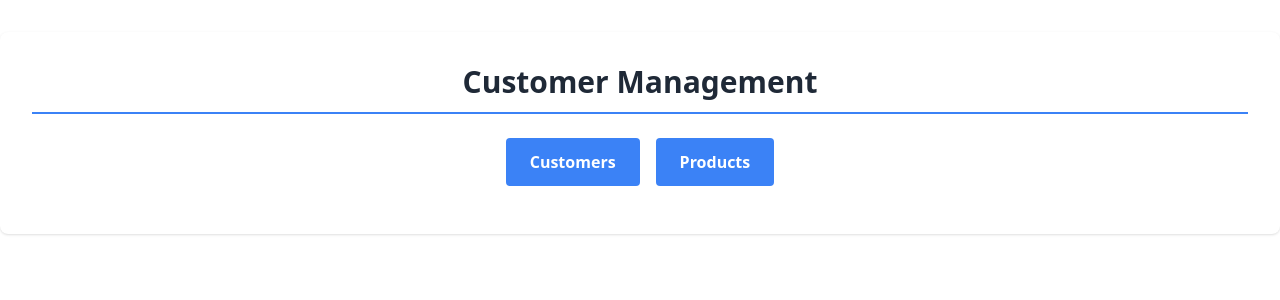
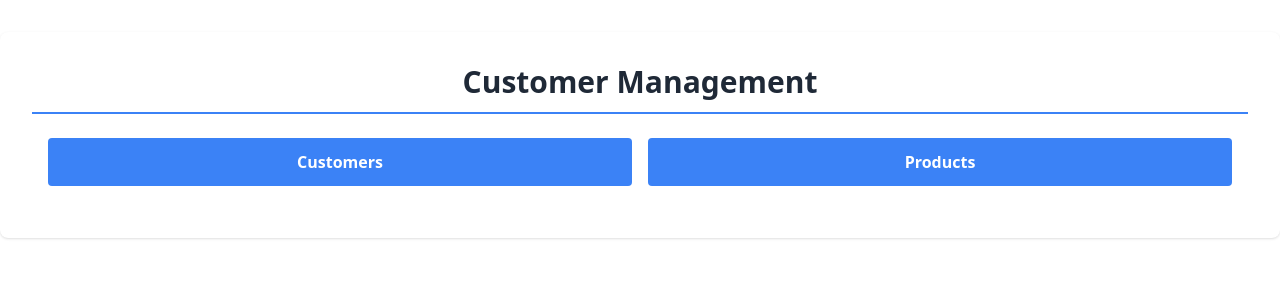
Before and after one commit to ArtiomIagolnic/order-manager, a Vue app: page / in a window 1280 px wide. Shown: the top 300 px of the page. Built offline with nearby package versions, Linux system fonts and the light colour scheme.

Commit message:
final version

```diff
--- a/src/App.vue
+++ b/src/App.vue
@@ -1,22 +1,27 @@
 <template>
   <div class="mx-auto flex justify-center items-center mt-8">
     <div class="container mx-auto bg-white p-8 rounded-lg shadow">
-      <h1
-        class="text-3xl font-bold text-center mb-6 text-gray-800 border-b-2 border-blue-500 pb-3"
-      >
+      <h1 class="text-3xl font-bold text-center mb-6 text-gray-800 border-b-2 border-blue-500 pb-3">
         Customer Management
       </h1>
-      <nav class="flex justify-center m-4 space-x-4">
-        <button
-          class="px-6 py-3 text-white font-semibold rounded bg-blue-500 hover:bg-blue-600"
-        >
-          <router-link :to="{ name: 'customers' }">Customers</router-link>
-        </button>
-        <button
-          class="px-6 py-3 text-white font-semibold rounded bg-blue-500 hover:bg-blue-600"
-        >
-          <router-link :to="{ name: 'products' }">Products</router-link>
-        </button>
+      <nav class="flex justify-center m-4 space-x-4 mb-5">
+        <div class="flex-1">
+
+          <router-link :to="{ name: 'customers' }">
+            <button class="w-full px-6 py-3 text-white font-semibold rounded bg-blue-500 hover:bg-blue-600">Customers
+            </button>
+          </router-link>
+
+        </div>
+        <div class="flex-1">
+
+          <router-link :to="{ name: 'products' }">
+            <button class="w-full px-6 py-3 text-white font-semibold rounded bg-blue-500 hover:bg-blue-600">Products
+            </button>
+          </router-link>
+
+        </div>
+
       </nav>
       <router-view />
     </div>
--- a/src/components/ModalWindow.vue
+++ b/src/components/ModalWindow.vue
@@ -1,53 +1,44 @@
 <template>
   <!-- Add New Customer Button -->
-
-  <button @click="openModal" :class="classes" >
+  <button @click="openModal" :class="classes">
     {{ title }}
   </button>
 
-  <VueFinalModal
-    class="mx-auto flex justify-center items-center"
+  <VueFinalModal class="mx-auto flex justify-center items-center"
     content-class="mt-8 max-w-lg container mx-auto flex flex-col p-8 bg-white  rounded border border-gray-100"
-    v-model="showModal"
-  >
+    v-model="showModal">
     <div class="flex flex-col items-center">
       <slot name="table"></slot>
 
-      <button
-        @click="closeModal"
-        class="bg-red-500 hover:bg-blue-600 text-white font-bold py-2 px-4 rounded w-full"
-      >
+      <button @click="closeModal" class="bg-red-500 hover:bg-blue-600 text-white font-bold py-2 px-4 rounded w-full">
         Cancel
       </button>
     </div>
   </VueFinalModal>
 </template>
 <script>
-import { VueFinalModal } from 'vue-final-modal'
+import { VueFinalModal } from "vue-final-modal";
 export default {
   components: {
-    VueFinalModal,
+    VueFinalModal
   },
   data() {
     return {
-      showModal: false,
-    }
+      showModal: false
+    };
   },
   props: {
-    title: String,
-    classes: String,
-    product: { Object, default: null },
+    title: { String, required: true },
+    classes: String
   },
   methods: {
     openModal() {
-      this.$emit('openModal')
-      this.showModal = true
+      this.$emit("openModal", (this.showModal = true));
     },
     closeModal() {
-      this.$emit('closeModal')
-      this.showModal = false
-    },
+      this.$emit("closeModal", (this.showModal = false));
+    }
   },
-  emits: ['openModal', 'closeModal'],
+  emits: ["openModal", "closeModal"]
 }
 </script>
--- a/src/pages/customers/components/CustomerModal.vue
+++ b/src/pages/customers/components/CustomerModal.vue
@@ -1,6 +1,6 @@
 <template>
   <ModalWindow
-    @openModal="openModal()"
+    @openModal="openModal"
     title="Add new customer"
     classes="bg-blue-500 hover:bg-blue-700 text-white font-bold py-2 px-4 mb-4 rounded"
   >
@@ -75,7 +75,7 @@ import { useCustomerStore } from '@/store/customer.js'
 import { useProductStore } from '@/store/product.js'
 export default {
   components: {
-    ModalWindow,
+    ModalWindow
   },
   data() {
     return {
@@ -83,8 +83,8 @@ export default {
         firstName: '',
         lastName: '',
         age: '',
-        boughtProduct: '',
-      },
+        boughtProduct: ''
+      }
     }
   },
   computed: {
@@ -93,33 +93,24 @@ export default {
     },
     products() {
       return useProductStore().getProducts()
-    },
+    }
   },
   methods: {
     addCustomer() {
       this.customerStore.addCustomer(this.customer)
-
+      this.$emit('customerAdded')
       this.customer.firstName = ''
       this.customer.lastName = ''
       this.customer.age = ''
       this.customer.boughtProduct = ''
     },
-    updateCustomer(customer) {
-      this.customerStore.updateCustomer(customer)
-      this.closeModal()
-      this.loadCustomers()
-    },
-    deleteCustomer(customer) {
-      this.customerStore.deleteCustomer(customer)
-      this.loadCustomers()
-    },
-
     openModal() {
       this.customer.firstName = ''
       this.customer.lastName = ''
       this.customer.age = ''
       this.customer.boughtProduct = ''
-    },
+    }
   },
+  emits: ['customerAdded', 'closeModal']
 }
 </script>
--- a/src/pages/customers/index.vue
+++ b/src/pages/customers/index.vue
@@ -1,6 +1,6 @@
 <template>
   <!-- Modal -->
-  <CustomerModal />
+  <CustomerModal @customerAdded="loadCustomers()" />
   <!-- Search Field -->
   <div class="flex mb-4">
     <input
@@ -45,11 +45,10 @@
             <ModalWindow
               @openModal="openModal(customer.boughtProduct)"
               :title="customer.boughtProduct"
-              :product="getProductByName(customer.boughtProduct)"
             >
               <template #table>
                 <h2 class="text-xl font-bold mb-4">Product</h2>
-                <form class="w-full space-y-4">
+                <form class="w-full space-y-4 mb-4">
                   <div>
                     <label for="name" class="text-gray-700">
                       Name
@@ -145,7 +144,7 @@
                       Bought Product:
                     </label>
                     <select
-                      v-model="customer.boughtProduct"
+                      v-model="updatedCustomer.boughtProduct"
                       name="boughtProduct"
                       id="boughtProduct"
                       required
@@ -199,10 +198,11 @@ import { useCustomerStore } from '@/store/customer.js'
 import { useProductStore } from '@/store/product.js'
 import ModalWindow from '@/components/ModalWindow.vue'
 import CustomerModal from './components/CustomerModal.vue'
+
 export default {
   components: {
     CustomerModal,
-    ModalWindow,
+    ModalWindow
   },
   data() {
     return {
@@ -213,7 +213,7 @@ export default {
       loadedCustomersCount: 0,
       showNoDataMessage: false,
       updatedCustomer: {},
-      selectedProduct: {},
+      selectedProduct: {}
     }
   },
   created() {
@@ -228,7 +228,7 @@ export default {
     },
     canLoadMore() {
       return this.loadedCustomersCount < this.customers.length
-    },
+    }
   },
   methods: {
     loadCustomers() {
@@ -248,13 +248,12 @@ export default {
       this.loadedCustomersCount += remainingCustomers.length
     },
     filteredCustomers() {
-      if (this.filters && !this.showNoDataMessage) {
+      if (this.filters.trim() !== '') {
         this.displayedCustomers = this.customerStore.getCustomers(this.filters)
-        this.showNoDataMessage = this.customers.length === 0
       } else {
         this.displayedCustomers = this.customerStore.getCustomers()
-        this.showNoDataMessage = false
       }
+      this.showNoDataMessage = this.displayedCustomers.length === 0
     },
     resetFilter() {
       if (!this.filters) {
@@ -279,7 +278,7 @@ export default {
     },
     getProductByName(productName) {
       return this.products.find((product) => product.name === productName)
-    },
-  },
+    }
+  }
 }
 </script>
--- a/src/pages/products/components/ProductsModal.vue
+++ b/src/pages/products/components/ProductsModal.vue
@@ -65,23 +65,22 @@ import ModalWindow from '@/components/ModalWindow.vue'
 import { useProductStore } from '@/store/product.js'
 export default {
   components: {
-    ModalWindow,
+    ModalWindow
   },
-
   data() {
     return {
       product: {
         name: '',
         price: '',
         stock: '',
-        sku: '',
-      },
+        sku: ''
+      }
     }
   },
   computed: {
     productStore() {
       return useProductStore()
-    },
+    }
   },
   methods: {
     openModal() {
@@ -92,12 +91,13 @@ export default {
     },
     addProduct() {
       this.productStore.addProduct(this.product)
-
+      this.$emit('productAdded')
       this.product.name = ''
       this.product.price = ''
       this.product.stock = ''
       this.product.sku = ''
-    },
+    }
   },
+  emits: ['productAdded']
 }
 </script>
--- a/src/pages/products/index.vue
+++ b/src/pages/products/index.vue
@@ -1,7 +1,7 @@
 <template>
-  <ProductsModal />
-
-  <table class="min-w-full">
+  <ProductsModal @productAdded="loadProducts()" />
+  <div class="overflow-x-auto">
+    <table class="min-w-full table-auto">
       <thead>
         <tr>
           <th class="py-2 px-4 text-left">Nr.</th>
@@ -81,6 +81,8 @@
         </tr>
       </tbody>
     </table>
+  </div>
+
   <div class="flex justify-end">
     <button
       v-if="canLoadMore"
@@ -99,7 +101,7 @@ import ModalWindow from '@/components/ModalWindow.vue'
 export default {
   components: {
     ProductsModal,
-    ModalWindow,
+    ModalWindow
   },
   data() {
     return {
@@ -109,7 +111,7 @@ export default {
       loadedProductsCount: 0,
       showNoDataMessage: false,
       updatedProduct: {},
-      showModal: true,
+      showModal: true
     }
   },
   created() {
@@ -121,7 +123,7 @@ export default {
     },
     canLoadMore() {
       return this.loadedProductsCount < this.products.length
-    },
+    }
   },
   methods: {
     loadProducts() {
@@ -147,7 +149,7 @@ export default {
     updateProduct() {
       this.productStore.updateProduct(this.updatedProduct)
       this.loadProducts()
-    },
-  },
+    }
+  }
 }
 </script>
--- a/src/store/customer.js
+++ b/src/store/customer.js
@@ -5,9 +5,6 @@ export const useCustomerStore = defineStore('customer', {
     state: () => ({
         customers: []
     }),
-    getters: {
-        all: (state => state.customers),
-    },
     actions: {
         getCustomers(filters) {
             if (!filters) {
@@ -33,7 +30,7 @@ export const useCustomerStore = defineStore('customer', {
                 const customerId = uuidv4()
                 const newCustomer = {
                     ...data,
-                    id: customerId,
+                    id: customerId
                 }
                 existingCustomers.push(newCustomer)
                 localStorage.setItem('customers', JSON.stringify(existingCustomers))
@@ -50,7 +47,7 @@ export const useCustomerStore = defineStore('customer', {
                     localStorage.setItem('customers', JSON.stringify(this.customers))
                 }
             } catch (error) {
-                console.log(error.message)
+                console.error();
             }
         },
         deleteCustomer(customer) {
--- a/src/store/product.js
+++ b/src/store/product.js
@@ -5,10 +5,6 @@ export const useProductStore = defineStore('product', {
     state: () => ({
         products: []
     }),
-    getters: {
-        all: (state => state.products),
-    },
-
     actions: {
         getProducts() {
             try {
@@ -23,7 +19,7 @@ export const useProductStore = defineStore('product', {
                 const productId = uuidv4()
                 const newProduct = {
                     ...data,
-                    id: productId,
+                    id: productId
                 }
                 existingProducts.push(newProduct)
                 localStorage.setItem('products', JSON.stringify(existingProducts))
@@ -47,7 +43,7 @@ export const useProductStore = defineStore('product', {
                     localStorage.setItem('products', JSON.stringify(this.products))
                 }
             } catch (error) {
-                console.log(error.message)
+                console.error(error)
             }
         }
     }
```
Lines whose indentation alone changed are shown as unchanged.
